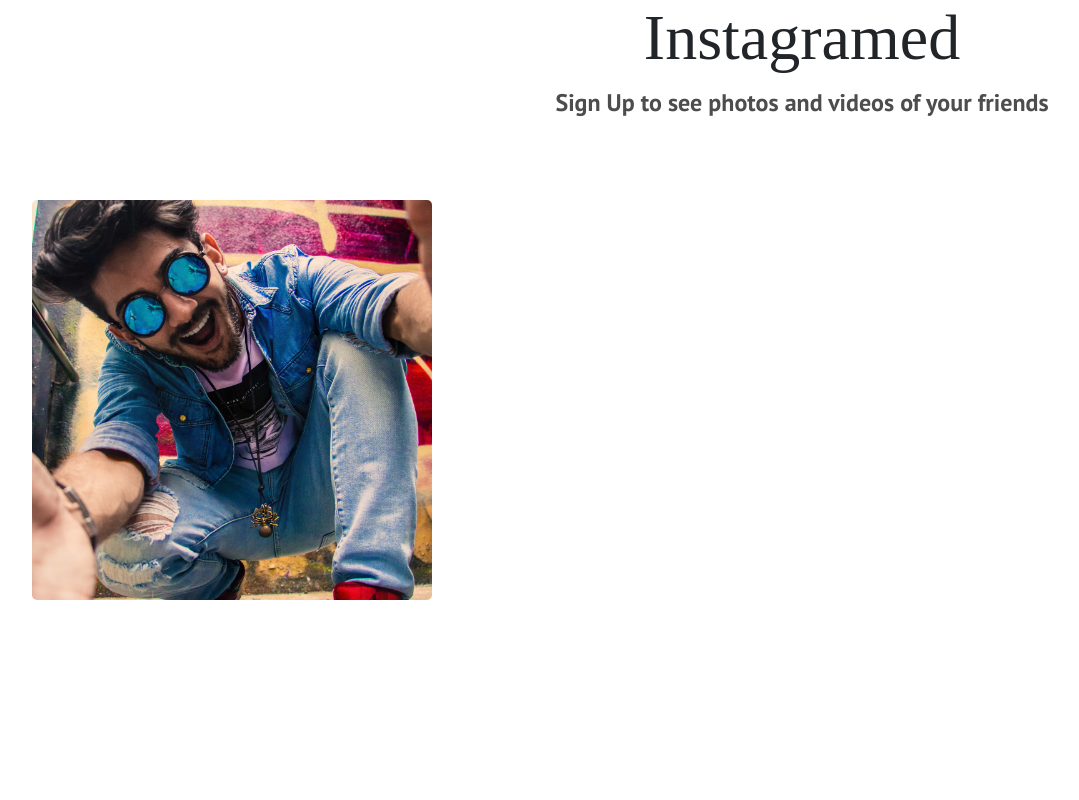
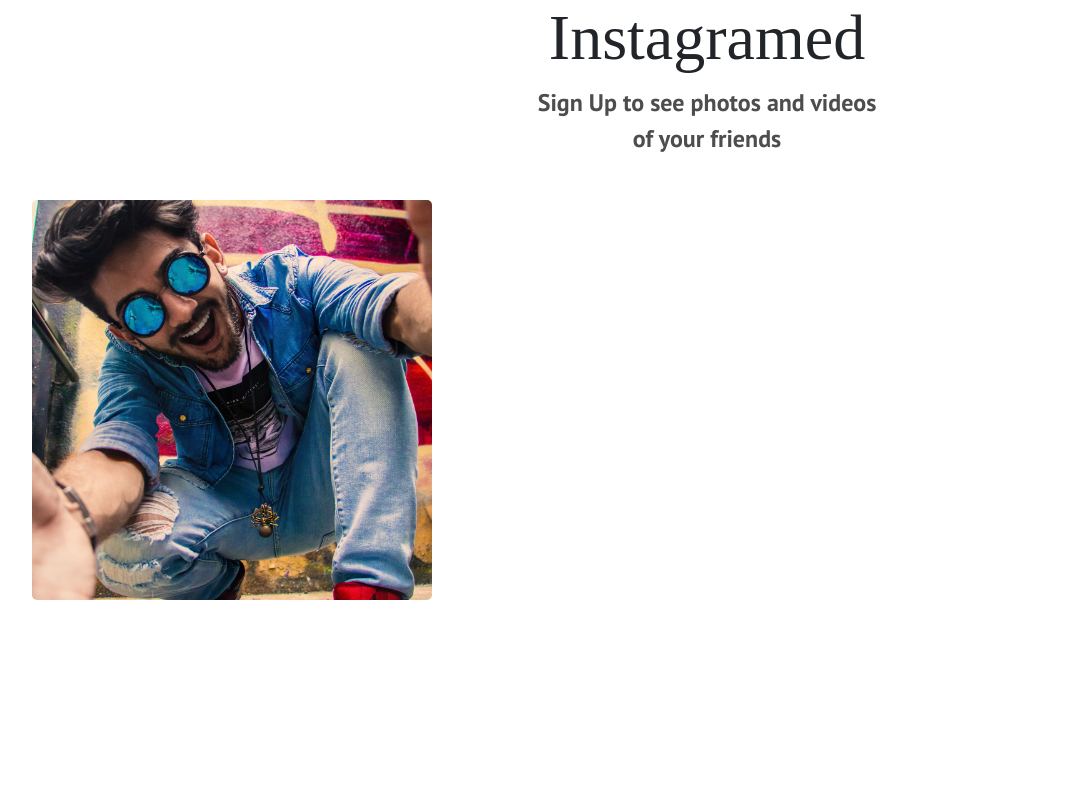
Before and after one commit to Mantongash/instagramed, a Django app: page / in a window 1280 px wide. Shown: the whole page, without its empty margins (123-1202 px from the left). Run offline with Django 3.2, Linux system fonts and the light colour scheme; some libraries are stand-ins or nearby versions; some web fonts are replaced.

Commit message:
Styled the sign up section

```diff
--- a/insta/templates/insta/index.html
+++ b/insta/templates/insta/index.html
@@ -6,7 +6,7 @@
         <div class="slider"></div>
       </div>
     </div>
-    <div class="col-md-6">
+    <div class="col-md-4">
       <h3 class="title text-center">Instagramed</h3>
       <p class="signup text-center">Sign Up to see photos and videos of your friends</p>
     </div>
--- a/static/css/main.css
+++ b/static/css/main.css
@@ -23,6 +23,11 @@
   font-weight: 700;
   color: #4d4d4d;
   font-size: 1.5rem;
+}
+
+.signup-section {
+  width: 20%;
+  background: red;
 }
 
 .slider {
```
